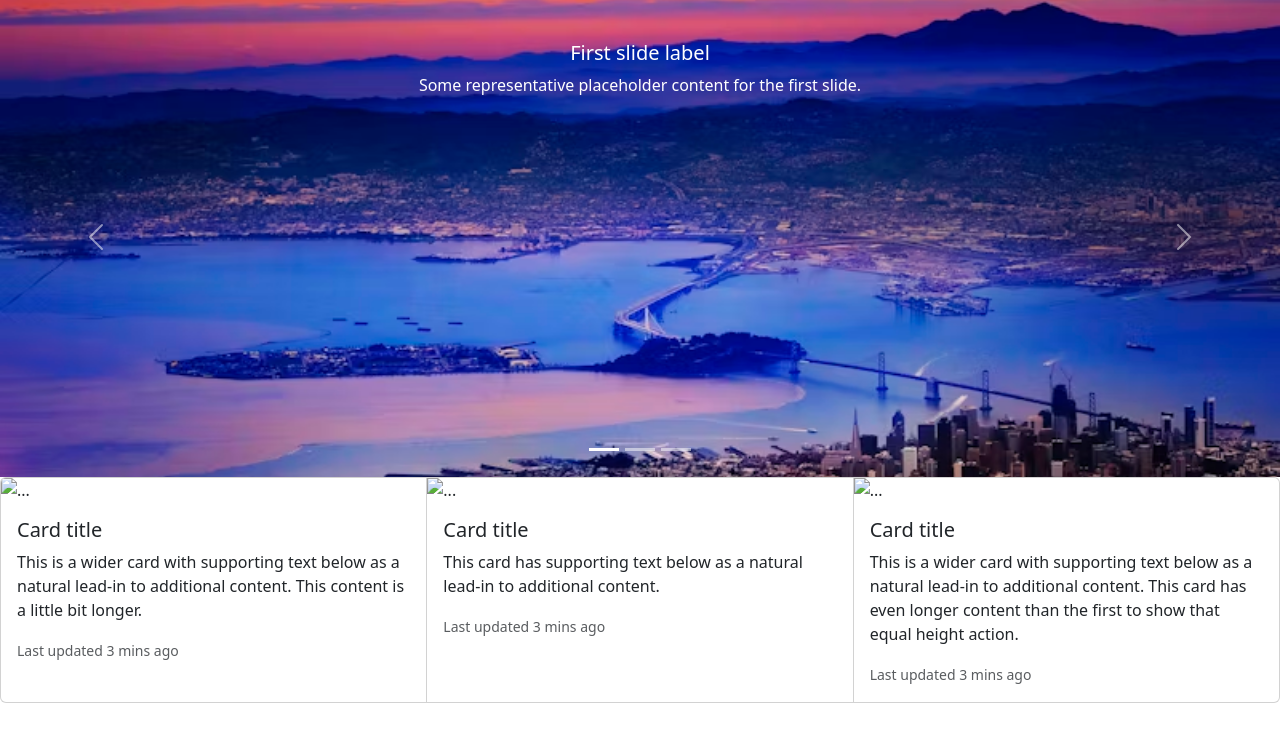
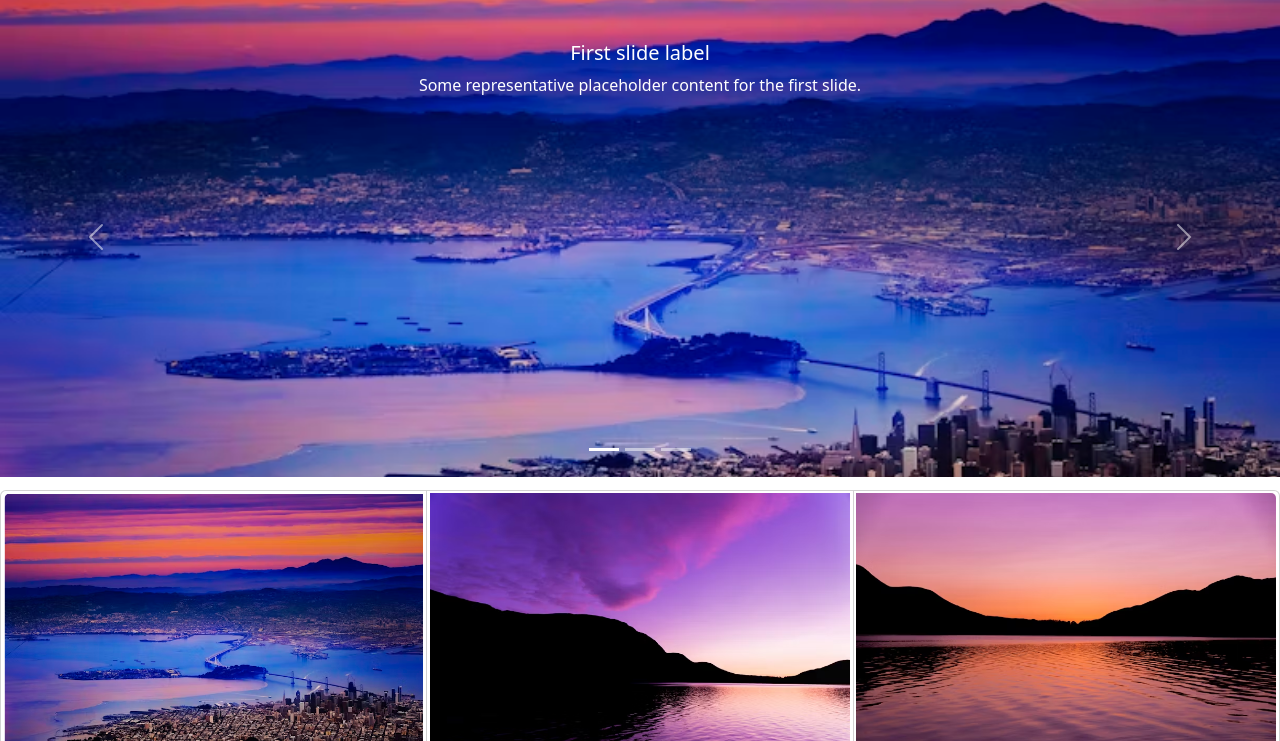
Before and after one commit to iancorbett/photographyPortfolio, a website: page index.html in a window 1280 px wide. Shown: the part 59-800 px from the top of the page. Drawn offline with nearby package versions, Linux system fonts and the light colour scheme.

Commit message:
styling cards

```diff
--- a/index.html
+++ b/index.html
@@ -85,24 +85,24 @@
       </div>
 
       <div class="card-group">
-        <div class="card">
-          <img src="..." class="card-img-top" alt="...">
+        <div class="card cardz">
+          <img src="photo-1487206359293-8a257f359a5f.avif" class="card-img-top cardz" alt="...">
           <div class="card-body">
             <h5 class="card-title">Card title</h5>
             <p class="card-text">This is a wider card with supporting text below as a natural lead-in to additional content. This content is a little bit longer.</p>
             <p class="card-text"><small class="text-body-secondary">Last updated 3 mins ago</small></p>
           </div>
         </div>
-        <div class="card">
-          <img src="..." class="card-img-top" alt="...">
+        <div class="card cardz">
+          <img src="photo-1583583729052-7800f1392773.avif" class="card-img-top" alt="...">
           <div class="card-body">
             <h5 class="card-title">Card title</h5>
             <p class="card-text">This card has supporting text below as a natural lead-in to additional content.</p>
             <p class="card-text"><small class="text-body-secondary">Last updated 3 mins ago</small></p>
           </div>
         </div>
-        <div class="card">
-          <img src="..." class="card-img-top" alt="...">
+        <div class="card cardz">
+          <img src="photo-1583583824088-fae0740b53f9.avif" class="card-img-top" alt="...">
           <div class="card-body">
             <h5 class="card-title">Card title</h5>
             <p class="card-text">This is a wider card with supporting text below as a natural lead-in to additional content. This card has even longer content than the first to show that equal height action.</p>
--- a/styles.css
+++ b/styles.css
@@ -6,3 +6,13 @@
     height: 100%;
     object-fit: cover;
 }
+
+.cardz {
+   padding: 0.2%;
+}
+
+.card-group {
+    padding-top: 1%;
+    padding-bottom: 1%;
+    justify-content: space-evenly;
+}
```
